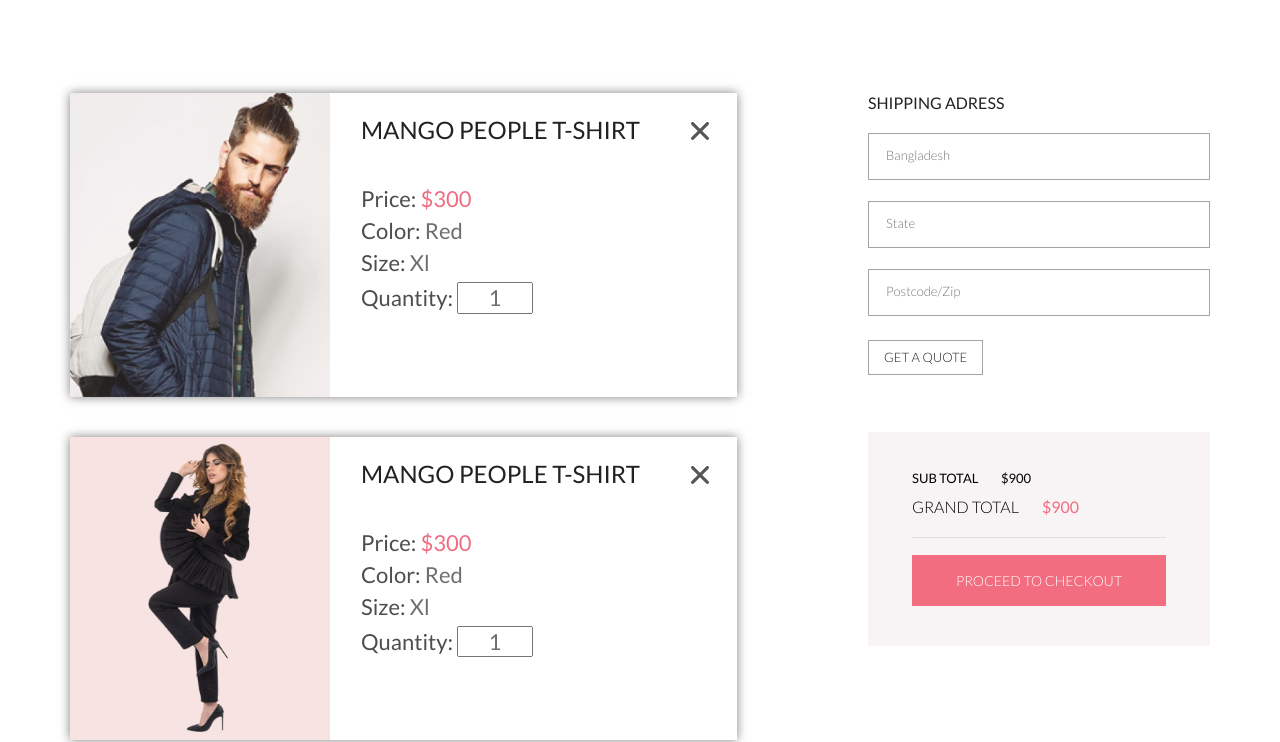
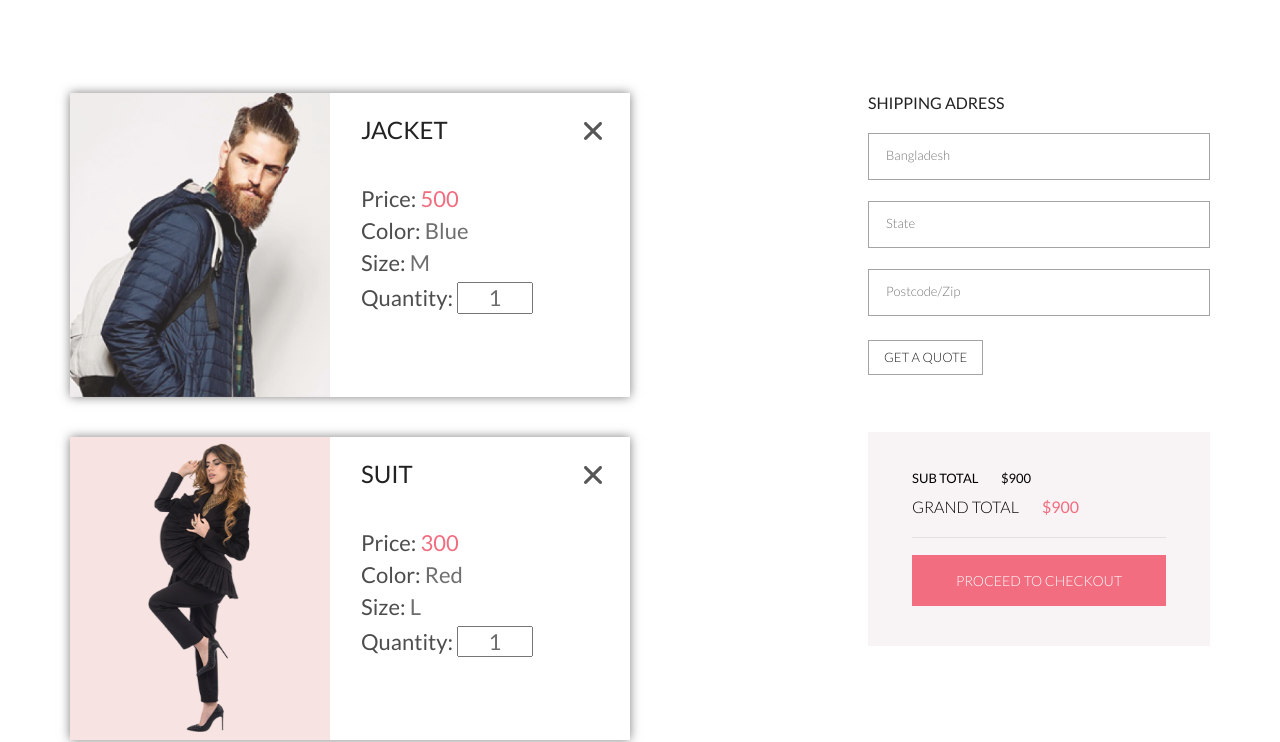
Before and after one commit to AlexBarnhouse/E-shop, a plain HTML site: page cart.html in a window 1280 px wide. Shown: the part 233-975 px from the top of the page. Drawn offline with Linux system fonts and the light colour scheme.

Commit message:
js2 урок 1

```diff
--- a/cart.html
+++ b/cart.html
@@ -87,30 +87,8 @@
         </nav>
 
         <form action="#" class="cart-main content-box wrap-box">
-            <div class="cart-purchase-list">
-                <div class="purchase-item">
-                    <img src="/img/featured-1.png" alt="cart-item" class="purchase-item-img">
-                    <div class="purchase-item-txt">
-                        <a href="product.html" class="purchase-item-name">MANGO  PEOPLE  T-SHIRT</a>
-                        <p class="purchase-item-info">Price: <span class="purchase-item-info-price">$300</span></p>
-                        <p class="purchase-item-info">Color: <span class="purchase-item-info-other">Red</span></p>
-                        <p class="purchase-item-info">Size: <span class="purchase-item-info-other">Xl</span></p>
-                        <p class="purchase-item-info">Quantity: <input type="number" value="1" min="1" max="99" class="purchase-item-info-quantity"></p>
-                    </div>
-                    <button class="purchase-item-delete"><img src="/img/purchase-delete.svg" alt="cross"></button>
-                </div>
-
-                <div class="purchase-item">
-                    <img src="/img/featured-2.png" alt="cart-item" class="purchase-item-img">
-                    <div class="purchase-item-txt">
-                        <a href="product.html" class="purchase-item-name">MANGO  PEOPLE  T-SHIRT</a>
-                        <p class="purchase-item-info">Price: <span class="purchase-item-info-price">$300</span></p>
-                        <p class="purchase-item-info">Color: <span class="purchase-item-info-other">Red</span></p>
-                        <p class="purchase-item-info">Size: <span class="purchase-item-info-other">Xl</span></p>
-                        <p class="purchase-item-info">Quantity: <input type="number" value="1" min="1" max="99" class="purchase-item-info-quantity"></p>
-                    </div>
-                    <button class="purchase-item-delete"><img src="/img/purchase-delete.svg" alt="cross"></button>
-                </div>
+            <div class="cart-left-side">
+                <div class="cart-purchase-list"></div>
                 <div class="cart-purchase-list-buttons">
                     <button class="button-base button-gray cart-purchase-button">Clear shopping cart</button>
                     <button class="button-base button-gray cart-purchase-button"><a href="catalog.html" class="continue-shop-link">Continue shopping</a></button>
@@ -186,6 +164,6 @@
         </div>
     </footer>
 </div>
-
+<script src="js/renderCart.js"></script>
 </body>
 </html>
--- /dev/null
+++ b/js/renderCart.js
@@ -0,0 +1,52 @@
+"use strict";
+
+const products = [
+    {id: 1, title: 'jacket', image: '/img/featured-1.png',color: 'blue',
+        size: 'M', price: 500},
+    {id: 2, title: 'suit', image: '/img/featured-2.png',color: 'red',
+        size: 'L', price: 300},
+    {id: 3, title: 'sweater', image: '/img/featured-3.png',color: 'yellow',
+        size: 'XL', price: 400},
+    {id: 4, title: 'pants', image: '/img/featured-4.png',color: 'gray',
+        size: 'S', price: 600},
+];
+/**
+ * Функция отрисовывает карточку товара
+ * @param {object}  item - объект с данными о товаре
+ * @returns - верстка карточки товара
+ */
+const renderProduct = item => {
+    return `<div class="purchase-item">
+        <img src="${item.image}" alt="cart-item"
+             class="purchase-item-img">
+            <div class="purchase-item-txt">
+                <a href="product.html" class="purchase-item-name">${item.title}</a>
+                <p class="purchase-item-info">Price: <span
+                    class="purchase-item-info-price">${item.price}</span></p>
+                <p class="purchase-item-info">Color: <span
+                    class="purchase-item-info-other">${item.color}</span></p>
+                <p class="purchase-item-info">Size: <span
+                    class="purchase-item-info-other">${item.size}</span></p>
+                <p class="purchase-item-info">Quantity: <input type="number"
+                                                                   value="1"
+                                                                   min="1"
+                                                                   max="99"
+                                                                   class="purchase-item-info-quantity">
+                </p>
+            </div>
+            <button class="purchase-item-delete"><img
+                src="/img/purchase-delete.svg" alt="cross"></button>
+    </div>`
+};
+/**
+ * Функция наполняет заданную часть страницы блоками товаров,
+ * полученных из функции renderProduct
+ * @param {array} list - массив с товарами
+ */
+const renderPage = list => {
+    const productList = list.map(item => renderProduct(item));
+    document.querySelector('.cart-purchase-list')
+        .innerHTML = productList.join('');
+};
+
+renderPage(products);
--- a/styles/_cart.scss
+++ b/styles/_cart.scss
@@ -55,6 +55,7 @@
 
   .purchase-item-info-other {
     color: $base-gray;
+    text-transform: capitalize;
   }
 
   .purchase-item-info-quantity {
```
Also changed, not shown: styles/style.css, 1 other file.
